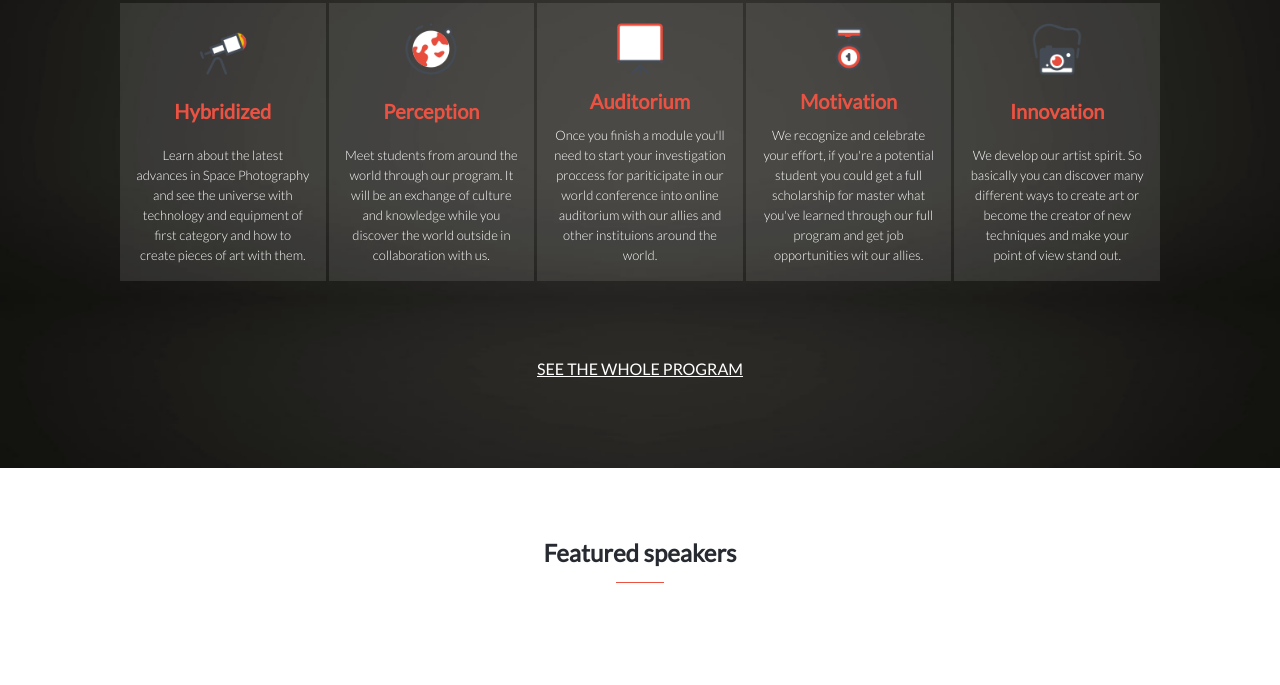
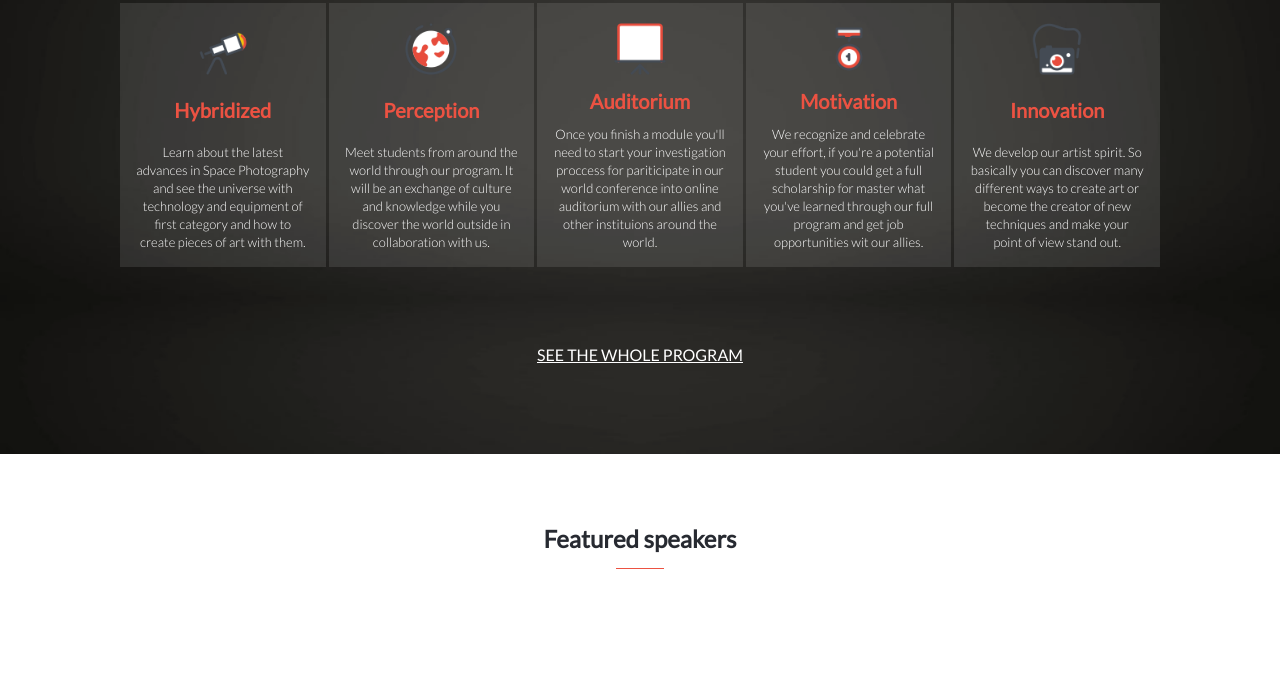
Before and after one commit to angeluray/ArtScope-CP, a website: page index.html in a window 1280 px wide. Shown: the part 997-1682 px from the top of the page. Drawn offline with Linux system fonts and the light colour scheme; a web font is replaced by a local one.

Commit message:
Fix styles of Information section

```diff
--- a/styles/styles.css
+++ b/styles/styles.css
@@ -244,7 +244,7 @@ h1 {
   display: flex;
   justify-content: space-between;
   align-items: center;
-  gap: 28px;
+  gap: 20px;
   background: rgba(255, 255, 255, 0.1);
   width: 100%;
   margin: 0px 0px 0.5em;
@@ -269,11 +269,12 @@ h1 {
   font-family: 'Lato', sans-serif;
   font-weight: 300;
   color: rgb(255, 255, 255);
+  text-align: justify;
 }
 
 .card-title {
   color: #ec5242;
-  font-size: 14px;
+  font-size: 13px;
   font-weight: 600;
   font-family: 'Lato', sans-serif;
 }
@@ -600,7 +601,7 @@ footer {
 
   .card-info {
     text-align: center;
-    line-height: 20px;
+    line-height: 18px;
   }
 
   .join-button {
```
